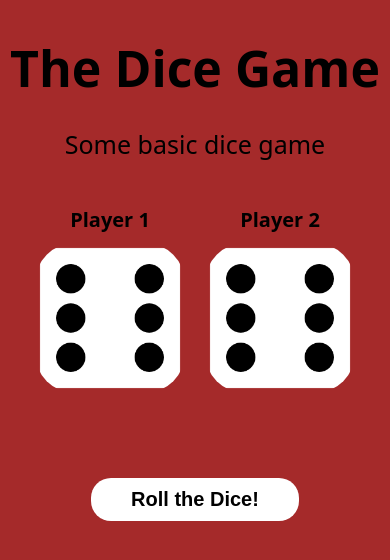
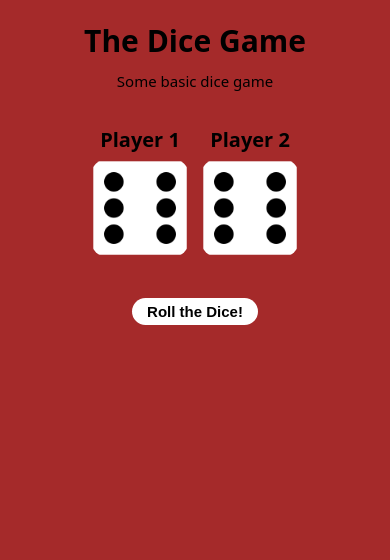
Before and after one commit to Rihaya22/the-dice-game, a plain HTML site: page index.html in a window 390 px wide. Drawn offline with Linux system fonts and the light colour scheme; a web font is replaced by a local one.

Commit message:
Responsiveness
Update the responsiveness for android

```diff
--- a/styles.css
+++ b/styles.css
@@ -56,13 +56,23 @@ button:active {
 
 @media (max-width: 600px) {
   .title-text {
-    font-size: 50px;
+    font-size: 30px;
+  }
+
+  .sub-text {
+    font-size: 15px;
+    margin-top: 10px;
   }
 
   .dice {
-    padding: 10px;
-    border-radius: 50px;
-    width: 150px;
-    margin-bottom: 70px;
+    padding: 5px;
+    border-radius: 25px;
+    width: 100px;
+    margin-bottom: 30px;
+  }
+
+  .btn {
+    padding: 5px 15px;
+    font-size: 15px;
   }
 }
```
